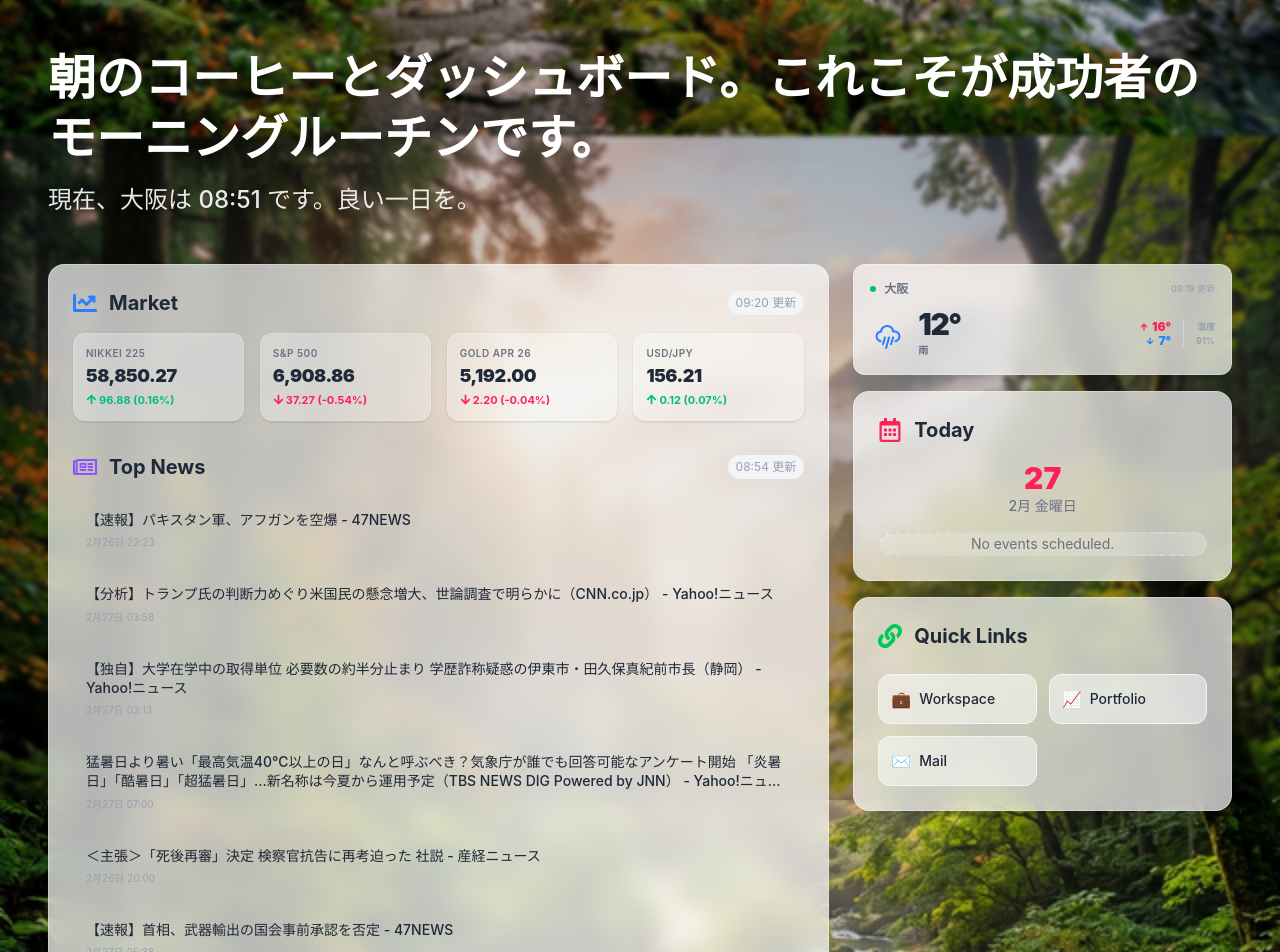
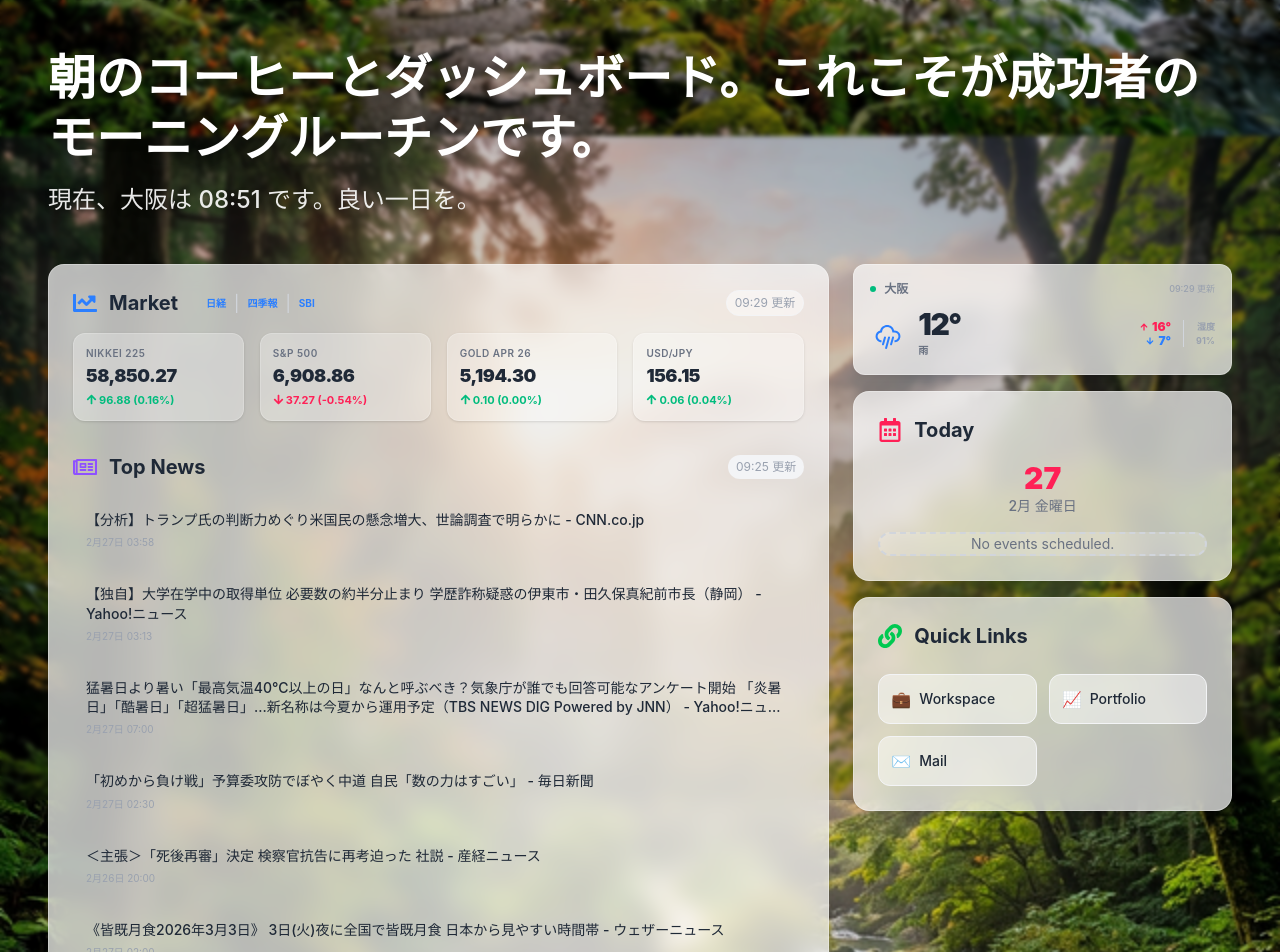
Before and after one commit to kcyth39/personal-dashboard, a React (Vite) app: page / in a window 1280 px wide. Shown: the top 952 px of the page. Built offline with nearby package versions, Linux system fonts and the light colour scheme.

Commit message:
Add quick links to Market section for easier access to Nikkei, Shikiho, and SBI

```diff
--- a/public/data/dashboard-data.json
+++ b/public/data/dashboard-data.json
@@ -2,13 +2,8 @@
   "news": {
     "items": [
       {
-        "title": "【速報】パキスタン軍、アフガンを空爆 - 47NEWS",
-        "link": "https://news.google.com/rss/articles/CBMiS0FVX3lxTE5qc3ZqS3MwaFNLdW43OGRBM0ZzV0lVNzNWY0dsQnhWV3habTM1UEY0b2pyMDJNTDVyeHlaSEU0bmxOR25MT2g3aDFQcw?oc=5",
-        "pubDate": "Thu, 26 Feb 2026 22:23:18 GMT"
-      },
-      {
-        "title": "【分析】トランプ氏の判断力めぐり米国民の懸念増大、世論調査で明らかに（CNN.co.jp） - Yahoo!ニュース",
-        "link": "https://news.google.com/rss/articles/CBMif0FVX3lxTFBnbEtJYmtUNHJwOFhNeUV3TlNGdVUwWmZrRmJ4amE1MXR6bGdGU3k0U3E5dnRGY1ZLbzA1VDdyQ1lGMkkzbEVOYXZBSXphLWdwZzZEYmJFUkpFeUpxVUd6TGVkWVN2TUdBcTB6OGp0R0h0cDM4NzMzdElWZXRCWkE?oc=5",
+        "title": "【分析】トランプ氏の判断力めぐり米国民の懸念増大、世論調査で明らかに - CNN.co.jp",
+        "link": "https://news.google.com/rss/articles/CBMiUEFVX3lxTFBlLU9Ublp5c3VxeHZoUHp2MTlLNHMtZlpHN01wQ2hFV1lacFlsYjVwUk8yeE1aUS1MTnlEa3pPamw2bzd5OUtrRjRUUjFQN0My?oc=5",
         "pubDate": "Fri, 27 Feb 2026 03:58:00 GMT"
       },
       {
@@ -22,9 +17,19 @@
         "pubDate": "Fri, 27 Feb 2026 07:00:01 GMT"
       },
       {
+        "title": "「初めから負け戦」予算委攻防でぼやく中道 自民「数の力はすごい」 - 毎日新聞",
+        "link": "https://news.google.com/rss/articles/CBMiaEFVX3lxTE9xYVFXZUh3a2d3alJUMW5keVZ2aHBqR0J6Tk14NkVXcGc2aGo3WVEtb1J3NWVjaGdqODAzZHZvNTc1bW1fNEt4dmswOU9OclZIb3hTUmZxTkE1bnhza3cxbFdMTlVIQ1lW?oc=5",
+        "pubDate": "Fri, 27 Feb 2026 02:30:00 GMT"
+      },
+      {
         "title": "＜主張＞「死後再審」決定 検察官抗告に再考迫った 社説 - 産経ニュース",
         "link": "https://news.google.com/rss/articles/CBMidkFVX3lxTE1MaE1ERmR2QXZBSmdhams2RVU0UnRaQjlnRkw1OHlLZFk1dVBRak9VbWZtblAyMTBiOEwyV1dlbUdBdHFKbWdQWUVnNzFONHdYbTN2UWt2N19oZmRyUmIyZlljN0l4YnpuajdIY0dvM3BDcFozcHc?oc=5",
         "pubDate": "Thu, 26 Feb 2026 20:00:00 GMT"
+      },
+      {
+        "title": "《皆既月食2026年3月3日》 3日(火)夜に全国で皆既月食 日本から見やすい時間帯 - ウェザーニュース",
+        "link": "https://news.google.com/rss/articles/CBMiVEFVX3lxTE9OeXc1N3VwaWxFZl9qZEpTTTdFQmFNZUNUOEFvWjE2OUswVjI2VVZFUTlCVUlQSm9kVXFZWV8zbTRHWTJwTVJIdlp1cVhWemFHYVhUUA?oc=5",
+        "pubDate": "Fri, 27 Feb 2026 02:00:00 GMT"
       },
       {
         "title": "【速報】首相、武器輸出の国会事前承認を否定 - 47NEWS",
@@ -37,11 +42,6 @@
         "pubDate": "Thu, 26 Feb 2026 20:00:00 GMT"
       },
       {
-        "title": "衆院代表質問立てぬ共産、小池晃氏「国会アップデートを」慣例疑問視も タブレットは慎重 - 産経ニュース",
-        "link": "https://news.google.com/rss/articles/CBMidkFVX3lxTE0wRGNFME9HeDB6RnZfWlFnZnI2VmZYc2kwQlZnbzNkZzRTUVNEWDJOYWZRUGNKRGhYdmduLV93bmVXbDI4Qm1XcGtjYlM3Z1NzQnZHcGY0LU5GaWNVOGt5SlA3ZkpXXy0yLTF1NWV2TzhtU0JoUUE?oc=5",
-        "pubDate": "Fri, 27 Feb 2026 00:43:09 GMT"
-      },
-      {
         "title": "米移民捜査官がコロンビア大の女子学生を拘束 「行方不明者捜索」と偽り学内に侵入 - 産経ニュース",
         "link": "https://news.google.com/rss/articles/CBMidkFVX3lxTE9YQkRITFBaM2duUTBJd3dVYjhNUldUdlFZanJ4RTMyeDlnNHNXNDVTaW01WHJwVzhBVExCRGNmT1R0S3Vtb2tTT045aTI5LUNTVVlSRkdacWxsSXVZbWR1cXpnRHRhNlIxdDZxb2RZX1lBUEFnWnc?oc=5",
         "pubDate": "Thu, 26 Feb 2026 23:52:19 GMT"
@@ -52,7 +52,7 @@
         "pubDate": "Thu, 26 Feb 2026 21:54:50 GMT"
       }
     ],
-    "lastUpdated": "2026-02-27T08:54:41.163Z"
+    "lastUpdated": "2026-02-27T09:25:11.354Z"
   },
   "market": {
     "data": {
@@ -73,23 +73,23 @@
         "name": "S&P 500"
       },
       "gold": {
-        "price": 5192,
-        "change": -2.2001953,
-        "changePercent": -0.042358693,
+        "price": 5194.3,
+        "change": 0.099609375,
+        "changePercent": 0.0019177038,
         "currency": "USD",
         "symbol": "GC=F",
         "name": "Gold Apr 26"
       },
       "usdjpy": {
-        "price": 156.205,
-        "change": 0.11500549,
-        "changePercent": 0.073680386,
+        "price": 156.15,
+        "change": 0.05999756,
+        "changePercent": 0.0384378,
         "currency": "JPY",
         "symbol": "USDJPY=X",
         "name": "USD/JPY"
       }
     },
-    "lastUpdated": "2026-02-27T09:20:57.382Z"
+    "lastUpdated": "2026-02-27T09:29:39.183Z"
   },
   "weather": {
     "current": {
@@ -102,6 +102,6 @@
       "tempMin": 7.3,
       "weatherCode": 55
     },
-    "lastUpdated": "2026-02-27T09:19:40.772Z"
+    "lastUpdated": "2026-02-27T09:29:41.081Z"
   }
 }
--- a/src/components/NewsCard.jsx
+++ b/src/components/NewsCard.jsx
@@ -39,9 +39,16 @@ export default function NewsCard() {
                 <div className="flex items-center justify-between mb-4">
                     <div className="flex items-center space-x-3">
                         <FaChartLine className="text-blue-500 text-2xl" />
-                        <h2 className="text-xl font-bold">Market</h2>
+                        <h2 className="text-xl font-bold text-gray-800 dark:text-white">Market</h2>
+                        <div className="hidden sm:flex items-center space-x-2 ml-4">
+                            <a href="https://www.nikkei.com/" target="_blank" rel="noopener noreferrer" className="text-[10px] text-blue-500 hover:underline font-bold">日経</a>
+                            <span className="text-gray-300 dark:text-gray-600">|</span>
+                            <a href="https://shikiho.toyokeizai.net/" target="_blank" rel="noopener noreferrer" className="text-[10px] text-blue-500 hover:underline font-bold">四季報</a>
+                            <span className="text-gray-300 dark:text-gray-600">|</span>
+                            <a href="https://www.sbisec.co.jp/ETGate/" target="_blank" rel="noopener noreferrer" className="text-[10px] text-blue-500 hover:underline font-bold">SBI</a>
+                        </div>
                     </div>
-                    <span className="text-xs text-gray-400 bg-gray-100 dark:bg-gray-800 px-2 py-1 rounded-full">
+                    <span className="text-xs text-gray-400 bg-white/50 dark:bg-gray-800 px-2 py-1 rounded-full border border-gray-100 dark:border-gray-700">
                         {formatTime(data.market.lastUpdated)} 更新
                     </span>
                 </div>
```
